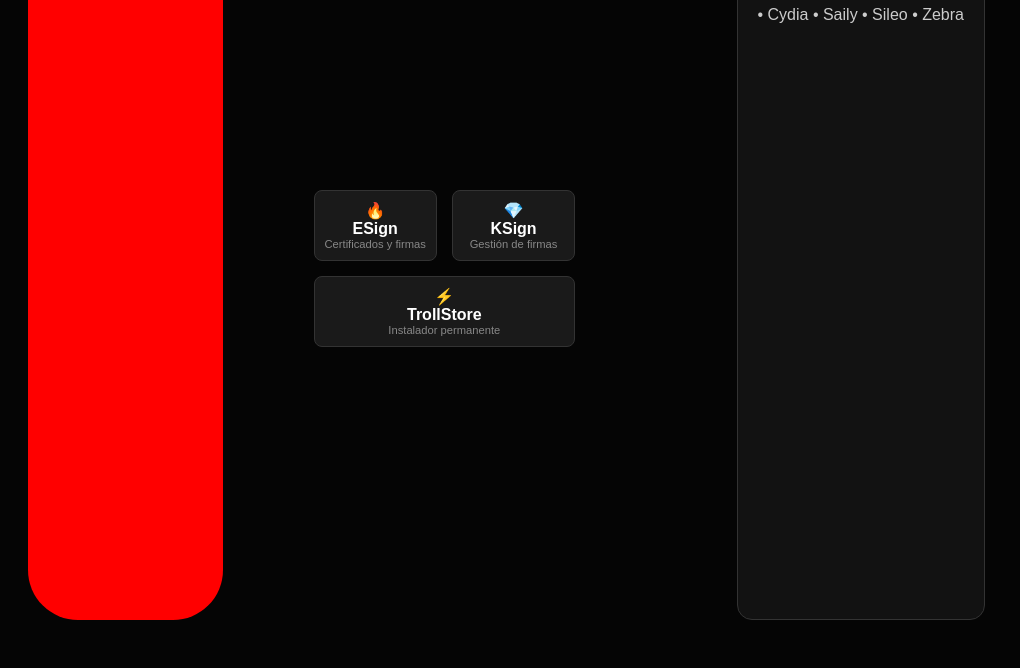
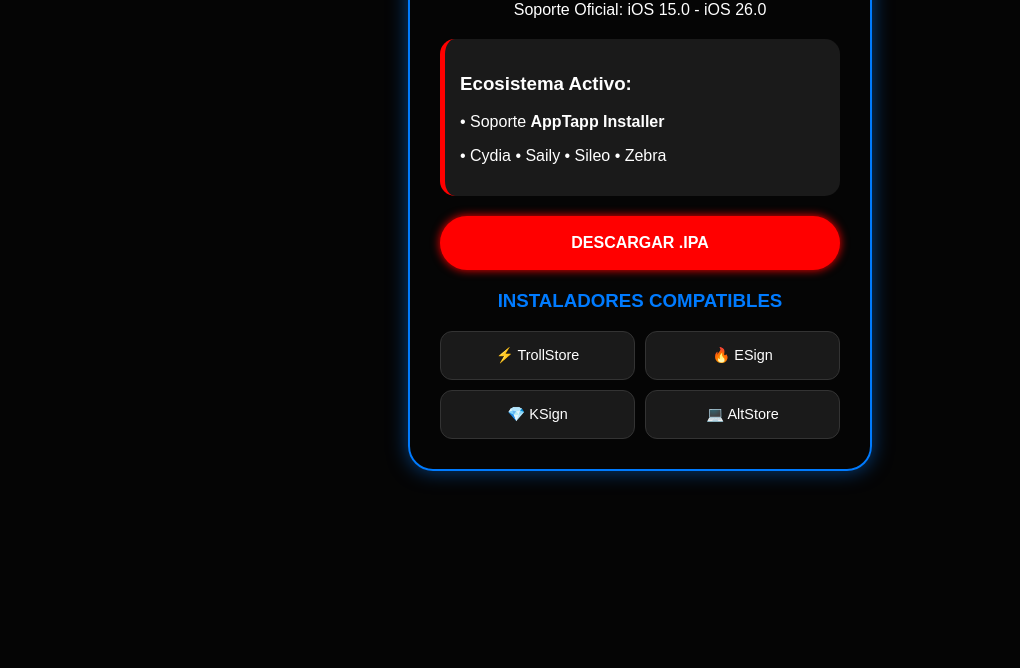
Before and after one commit to thg139426-web/web-thgjb-, a plain HTML site: page index.html in a window 1280 px wide. Shown: the part 132-800 px from the top of the page, without its empty margins (0-1020 px from the left). Drawn offline with Linux system fonts and the light colour scheme.

Commit message:
Diseño profesional finalizado y estructurado

```diff
--- a/index.html
+++ b/index.html
@@ -1,54 +1,31 @@
-<style>
-    /* Estilos para el diseño de tarjetas */
-    .app-grid {
-        display: grid;
-        grid-template-columns: 1fr 1fr; /* Dos columnas */
-        gap: 15px;
-        padding: 20px;
-        max-width: 500px;
-        margin: auto;
-    }
-    .app-card {
-        background: #1a1a1a;
-        padding: 15px;
-        border-radius: 12px;
-        text-decoration: none;
-        color: white;
-        text-align: center;
-        border: 1px solid #333;
-    }
-    .app-card:hover { border-color: #007bff; }
-</style>
-
-<a href="downloads/THGJB.ipa" class="main-button">DESCARGAR .IPA</a>
-
-<div class="app-grid">
-    <a href="URL_ESIGN" class="app-card">
-        <div>🔥</div>
-        <div style="font-weight:bold;">ESign</div>
-        <div style="font-size: 0.7em; color: #888;">Certificados y firmas</div>
-    </a>
-    <a href="URL_KSIGN" class="app-card">
-        <div>💎</div>
-        <div style="font-weight:bold;">KSign</div>
-        <div style="font-size: 0.7em; color: #888;">Gestión de firmas</div>
-    </a>
-    <a href="URL_TROLLSTORE" class="app-card" style="grid-column: span 2;">
-        <div>⚡</div>
-        <div style="font-weight:bold;">TrollStore</div>
-        <div style="font-size: 0.7em; color: #888;">Instalador permanente</div>
-    </a>
-</div>
-<div class="ecosystem-box" style="background: #121212; border: 1px solid #333; padding: 20px; border-radius: 15px; margin: 20px auto; max-width: 450px; color: white;">
-    <h3 style="margin-top: 0;">Ecosistema Activo:</h3>
-    <ul style="list-style: none; padding: 0;">
-        <li style="margin-bottom: 10px;">• Soporte <b>AppTapp Installer</b></li>
-        <li style="color: #ccc;">• Cydia • Saily • Sileo • Zebra</li>
-    </ul>
-</div>
-
-<div class="app-grid">
+<!DOCTYPE html>
+<html lang="es">
 <head>
+    <meta charset="UTF-8">
+    <meta name="viewport" content="width=device-width, initial-scale=1.0">
+    <title>THGJB</title>
     <link rel="stylesheet" href="style.css">
 </head>
+<body>
+    <div class="container">
+        <h1>THGJB</h1>
+        <p>Soporte Oficial: iOS 15.0 - iOS 26.0</p>
+
+        <div class="ecosystem-box">
+            <h3>Ecosistema Activo:</h3>
+            <p>• Soporte <b>AppTapp Installer</b></p>
+            <p>• Cydia • Saily • Sileo • Zebra</p>
+        </div>
+
+        <a href="downloads/THGJB.ipa" class="main-button">DESCARGAR .IPA</a>
+
+        <h3 style="color: #007bff; margin-top: 20px;">INSTALADORES COMPATIBLES</h3>
+        <div class="app-grid">
+            <a href="#" class="app-card">⚡ TrollStore</a>
+            <a href="#" class="app-card">🔥 ESign</a>
+            <a href="#" class="app-card">💎 KSign</a>
+            <a href="#" class="app-card">💻 AltStore</a>
+        </div>
     </div>
+</body>
+</html>
--- a/style.css
+++ b/style.css
@@ -1,7 +1,7 @@
-body { background-color: #050505; color: white; font-family: sans-serif; display: flex; justify-content: center; padding: 20px; }
-.container { border: 2px solid #007bff; border-radius: 20px; padding: 30px; width: 100%; max-width: 400px; text-align: center; }
-h1 { color: #ff0000; text-shadow: 0 0 10px red; }
-.main-button { background-color: #ff0000; color: white; padding: 15px 30px; border-radius: 50px; text-decoration: none; display: block; margin: 20px 0; }
-.ecosystem-box { background: #1a1a1a; padding: 15px; border-radius: 10px; margin: 20px 0; }
-.grid-apps { display: grid; grid-template-columns: 1fr 1fr; gap: 10px; }
-.app-card { background: #1a1a1a; padding: 10px; border-radius: 8px; text-decoration: none; color: white; border: 1px solid #333; }
+body { background-color: #050505; color: white; font-family: sans-serif; display: flex; justify-content: center; padding: 20px; margin: 0; }
+.container { border: 2px solid #007bff; border-radius: 25px; padding: 30px; width: 100%; max-width: 400px; text-align: center; box-shadow: 0 0 20px rgba(0, 123, 255, 0.5); }
+h1 { color: #ff0000; text-shadow: 0 0 15px red; font-size: 3em; margin: 10px 0; }
+.ecosystem-box { background: #1a1a1a; padding: 15px; border-radius: 15px; border-left: 5px solid #ff0000; text-align: left; margin: 20px 0; }
+.main-button { background-color: #ff0000; color: white; padding: 18px 40px; border-radius: 50px; text-decoration: none; display: block; margin: 20px 0; font-weight: bold; box-shadow: 0 0 10px #ff0000; }
+.app-grid { display: grid; grid-template-columns: 1fr 1fr; gap: 10px; }
+.app-card { background: #1a1a1a; padding: 15px; border-radius: 12px; text-decoration: none; color: white; border: 1px solid #333; font-size: 0.9em; }
```
